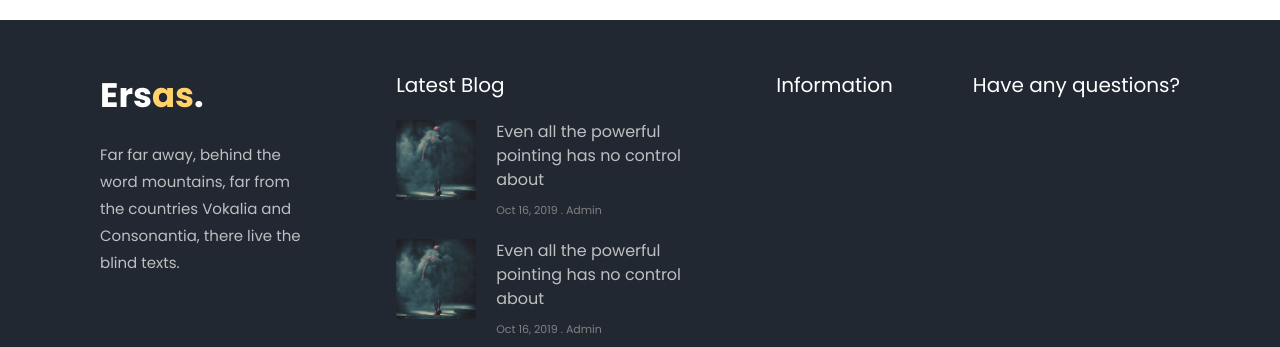
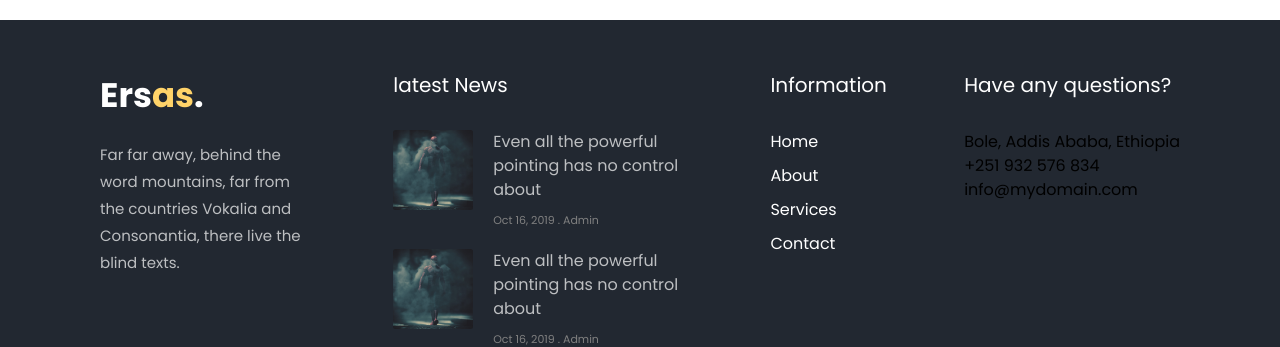
Before and after one commit to Natnael772/ersas, a React (Create React App) app in the folder client/: page / in a window 1280 px wide. Shown: the part 1840-2187 px from the top of the page. Built offline with nearby package versions, Linux system fonts and the light colour scheme.

Commit message:
Working on footer component

```diff
--- a/client/src/components/Footer/Footer.css
+++ b/client/src/components/Footer/Footer.css
@@ -23,7 +23,7 @@
 .footer-title {
   color: #ffffff;
   font-size: 2rem;
-  margin-bottom: 2rem;
+  margin-bottom: 3rem;
 }
 
 .desc {
@@ -59,5 +59,15 @@
   font-size: 1.1rem;
 }
 .footer-blog-link:hover {
-  color: ;
+  color: #ffd369;
+  transition: 0.3s all ease-in-out;
 }
+.info-link {
+  font-size: 1.6rem;
+  color: #fff;
+  padding-bottom: 1rem;
+}
+.info-link:hover {
+  color: #ffd369;
+  transition: 0.3s all ease-in-out;
+}
--- a/client/src/components/Footer/Footer.js
+++ b/client/src/components/Footer/Footer.js
@@ -26,12 +26,14 @@ const Footer = () => {
         </p>
       </div>
       <div className="footer-latest">
-        <h2 className="footer-title">Latest Blog</h2>
+        <h2 className="footer-title">latest News</h2>
         <div className="cards-container">
           <img className="footer-img" src={wp9} />
           <div className="desc-container">
             <h2 className="footer-blog-title">
-              Even all the powerful pointing has no control about
+              <a href="#" className="footer-blog-link">
+                Even all the powerful pointing has no control about
+              </a>
             </h2>
             <h3 className="footer-blog-date">Oct 16, 2019 . Admin</h3>
           </div>
@@ -40,7 +42,7 @@ const Footer = () => {
           <img className="footer-img" src={wp9} />
           <div className="desc-container">
             <h2 className="footer-blog-title">
-              <a href="footer-blog-link">
+              <a href="#" className="footer-blog-link">
                 Even all the powerful pointing has no control about
               </a>
             </h2>
@@ -50,9 +52,44 @@ const Footer = () => {
       </div>
       <div className="footer-information">
         <h2 className="footer-title">Information</h2>
+        <div className="infos-container">
+          <ul className="info-links">
+            <li>
+              <a href="#" className="info-link">
+                Home
+              </a>
+            </li>
+            <li>
+              <a href="#" className="info-link">
+                About
+              </a>
+            </li>
+            <li>
+              <a href="#" className="info-link">
+                Services
+              </a>
+            </li>
+            <li>
+              <a href="#" className="info-link">
+                Contact
+              </a>
+            </li>
+          </ul>
+        </div>
       </div>
       <div className="footer-questions">
         <h2 className="footer-title">Have any questions?</h2>
+        <div className="contact-infos">
+          <div className="contact-info-con">
+            <h2 className="contact-info">Bole, Addis Ababa, Ethiopia</h2>
+          </div>
+          <div className="contact-info-con">
+            <h2 className="contact-info">+251 932 576 834</h2>
+          </div>
+          <div className="contact-info-con">
+            <h2 className="contact-info">info@mydomain.com</h2>
+          </div>
+        </div>
       </div>
     </div>
   );
```
